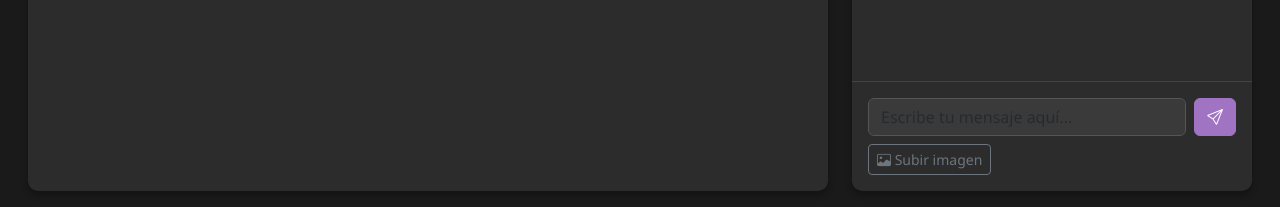
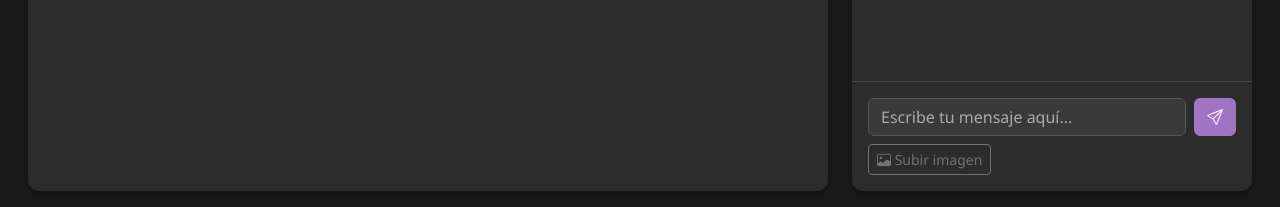
Before and after one commit to GonzaloPontnau/gym-AI, a FastAPI app: template templates/dashboard.html in a window 1280 px wide. Shown: the part 612-819 px from the top of the page. Run offline with FastAPI, Linux system fonts and the light colour scheme; the template is opened without the code that fills it, so the values that code supplies are empty; some libraries are stand-ins or nearby versions.

Commit message:
style: actualizar colores de texto en inputs y placeholders para mejorar la visibilidad en la interfaz

```diff
--- a/static/css/styles.css
+++ b/static/css/styles.css
@@ -235,8 +235,14 @@ body {
     border-top: 1px solid #444;
 }
 
-.chat-input-container textarea::placeholder {
-    color: #aaaaaa; /* Color más claro para el placeholder */
+.chat-input-container textarea::placeholder,
+.chat-input-container input::placeholder {
+    color: #aaaaaa !important; /* Color más claro para el placeholder */
+}
+
+/* Asegurar que el input de chat tenga texto visible */
+.chat-input-container input {
+    color: #ffffff !important;
 }
 
 .message {
@@ -287,7 +293,7 @@ body {
 }
 
 .day-card .table {
-    color: #e0e0e0;
+    color: #ffffff !important; /* Cambiado a blanco para mayor visibilidad */
     background-color: #2c2c2c !important; /* Color de fondo igual al de la web con !important */
 }
 
@@ -411,7 +417,7 @@ body {
 }
 
 .table {
-    color: #e0e0e0 !important;
+    color: #ffffff !important; /* Cambiado a blanco para mayor visibilidad */
     background-color: #2c2c2c !important;
     border-color: #444 !important;
 }
```
